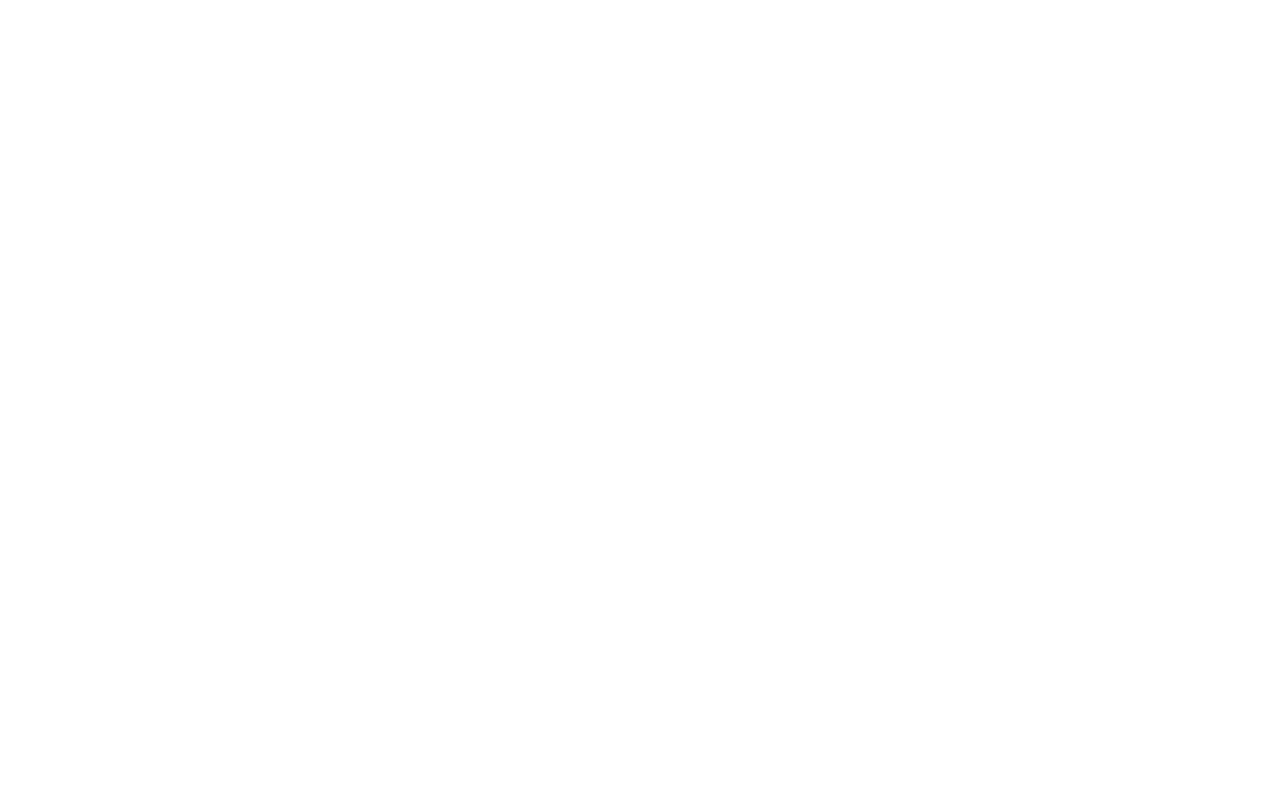
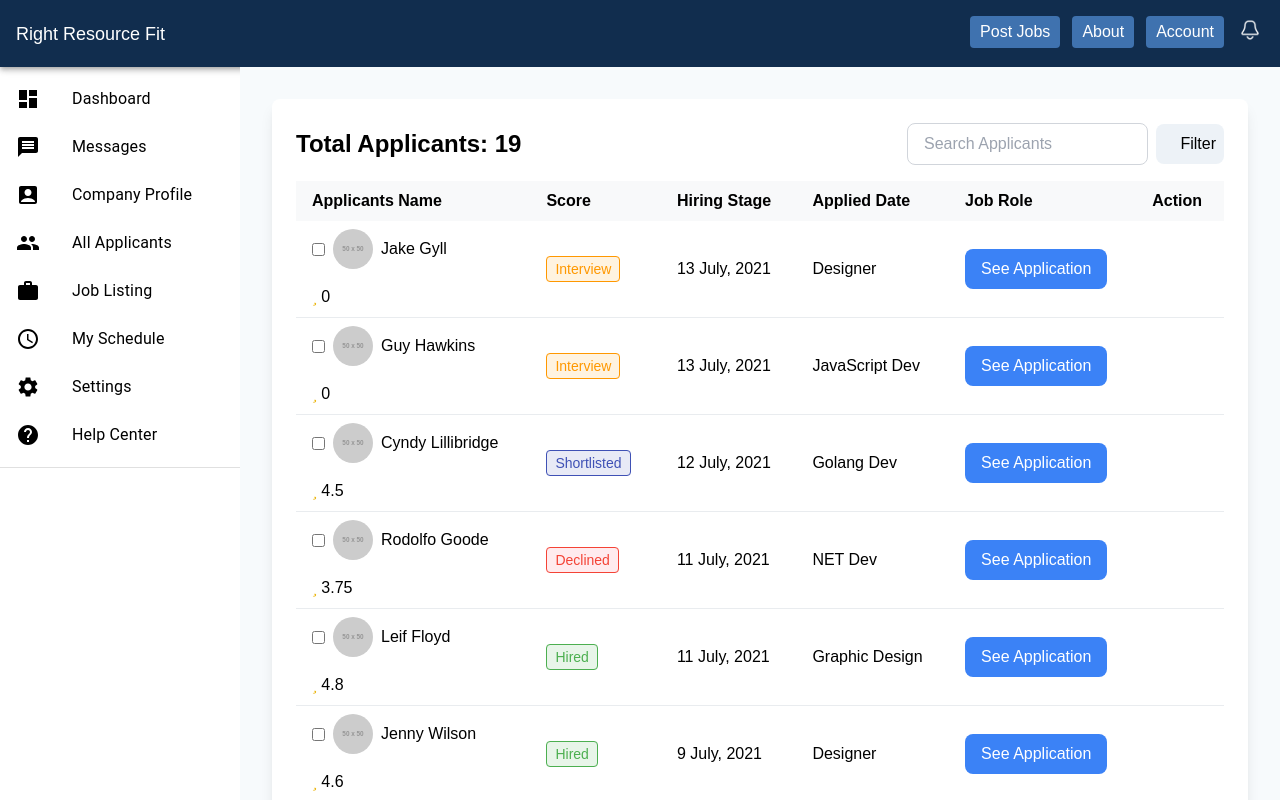
Before and after one commit to Manasraj9/RightResourceFit_Infosys_Internship_Oct2024_Team_02, a React (Create React App) app in the folder frontend/: page /ApplicantStatus1 in a window 1280 px wide. Before the commit this address had no page. Shown: the top 800 px of the page. Built offline with nearby package versions, Linux system fonts and the light colour scheme.

Commit message:
Added Applicant status page

```diff
--- a/frontend/package.json
+++ b/frontend/package.json
@@ -7,6 +7,7 @@
     "@emotion/react": "^11.13.3",
     "@emotion/styled": "^11.13.0",
     "@fortawesome/fontawesome-svg-core": "^6.6.0",
+    "@fortawesome/free-brands-svg-icons": "^6.6.0",
     "@fortawesome/free-solid-svg-icons": "^6.6.0",
     "@fortawesome/react-fontawesome": "^0.2.2",
     "@mui/icons-material": "^6.1.5",
@@ -16,6 +17,7 @@
     "@testing-library/user-event": "^13.5.0",
     "axios": "^1.7.7",
     "chart.js": "^4.4.5",
+    "font-awesome": "^4.7.0",
     "react": "^18.3.1",
     "react-chartjs-2": "^5.2.0",
     "react-dom": "^18.3.1",
--- a/frontend/src/App.js
+++ b/frontend/src/App.js
@@ -21,6 +21,7 @@ import Jobdescription from './pages/Jobdescription';
 import Jobprofile from './pages/Jobprofile';
 import JobListing from "./pages/JobListing";
 import Jobseekerdashboard from "./pages/Jobseekerdashboard";
+import ApplicantStatus1 from "./pages/ApplicantStatus1";
 import PostJobFlow from './pages/PostJobFlow'; // Only include PostJobFlow
 
 function App() {
@@ -45,6 +46,7 @@ function App() {
        <Route path="/Companypostpage_1" element={<Companypostpage_1 />} />
        <Route path="/Jobdescription" element={<Jobdescription />} />
        <Route path="/Jobprofile" element={<Jobprofile />} />
+       <Route path="/ApplicantStatus1" element={<ApplicantStatus1 />} />
         <Route path="/JobListing" element={<JobListing />} />
         {/* <Route path="/PostJobFlow" element={<PostJobFlow />} /> Only keep this route */}
         <Route path="/PostJob" element={<PostJob />} /> {/* Only keep this route */}
--- /dev/null
+++ b/frontend/src/pages/ApplicantStatus1.css
@@ -0,0 +1,43 @@
+body {
+    font-family: 'Arial', sans-serif;
+}
+.table-header {
+    background-color: #f8f9fa;
+}
+.table-row {
+    border-bottom: 1px solid #e9ecef;
+}
+.table-row:hover {
+    background-color: #f1f3f5;
+}
+.badge {
+    padding: 0.25rem 0.5rem;
+    border-radius: 0.25rem;
+    font-size: 0.875rem;
+    font-weight: 500;
+}
+.badge-interview {
+    color: #ff9800;
+    background-color: #fff3e0;
+    border: 1px solid #ff9800;
+}
+.badge-shortlisted {
+    color: #3f51b5;
+    background-color: #e8eaf6;
+    border: 1px solid #3f51b5;
+}
+.badge-declined {
+    color: #f44336;
+    background-color: #ffebee;
+    border: 1px solid #f44336;
+}
+.badge-hired {
+    color: #4caf50;
+    background-color: #e8f5e9;
+    border: 1px solid #4caf50;
+}
+.badge-interviewed {
+    color: #03a9f4;
+    background-color: #e1f5fe;
+    border: 1px solid #03a9f4;
+}
--- /dev/null
+++ b/frontend/src/pages/ApplicantStatus1.jsx
@@ -0,0 +1,151 @@
+import React, { useState } from 'react';
+import Navbar from '../Components/NavbarCompany';
+import Footer from '../Components/Footer';
+import List from '@mui/material/List';
+import ListItem from '@mui/material/ListItem';
+import ListItemIcon from '@mui/material/ListItemIcon';
+import ListItemText from '@mui/material/ListItemText';
+import { Box, Divider } from '@mui/material';
+import DashboardIcon from '@mui/icons-material/Dashboard';
+import MessageIcon from '@mui/icons-material/Message';
+import AccountBoxIcon from '@mui/icons-material/AccountBox';
+import PeopleIcon from '@mui/icons-material/People';
+import WorkIcon from '@mui/icons-material/Work';
+import ScheduleIcon from '@mui/icons-material/Schedule';
+import SettingsIcon from '@mui/icons-material/Settings';
+import HelpIcon from '@mui/icons-material/Help';
+import { useLocation } from 'react-router-dom';
+import './ApplicantStatus1.css';
+import { FontAwesomeIcon } from '@fortawesome/react-fontawesome';
+import { faCoffee } from '@fortawesome/free-solid-svg-icons';
+import 'font-awesome/css/font-awesome.min.css';
+
+
+export const ApplicantStatus1 = () => {
+  const location = useLocation();
+  const [search, setSearch] = useState("");
+
+  const sidebarItems = [
+    { text: 'Dashboard', icon: <DashboardIcon />, path: '/Dashboardcompany' },
+    { text: 'Messages', icon: <MessageIcon />, path: '/messages' },
+    { text: 'Company Profile', icon: <AccountBoxIcon />, path: '/company-profile' },
+    { text: 'All Applicants', icon: <PeopleIcon />, path: '/all-applicants' },
+    { text: 'Job Listing', icon: <WorkIcon />, path: '/joblisting' },
+    { text: 'My Schedule', icon: <ScheduleIcon />, path: '/my-schedule' },
+    { text: 'Settings', icon: <SettingsIcon />, path: '/settings' },
+    { text: 'Help Center', icon: <HelpIcon />, path: '/help-center' },
+  ];
+
+  const applicants = [
+    { cname: "Jake Gyll", score: 0.0, stage: "Interview", date: "13 July, 2021", role: "Designer", image: "https://placehold.co/50x50", badgeClass: "badge-interview" },
+    { cname: "Guy Hawkins", score: 0.0, stage: "Interview", date: "13 July, 2021", role: "JavaScript Dev", image: "https://placehold.co/50x50", badgeClass: "badge-interview" },
+    { cname: "Cyndy Lillibridge", score: 4.5, stage: "Shortlisted", date: "12 July, 2021", role: "Golang Dev", image: "https://placehold.co/50x50", badgeClass: "badge-shortlisted" },
+    { cname: "Rodolfo Goode", score: 3.75, stage: "Declined", date: "11 July, 2021", role: "NET Dev", image: "https://placehold.co/50x50", badgeClass: "badge-declined" },
+    { cname: "Leif Floyd", score: 4.8, stage: "Hired", date: "11 July, 2021", role: "Graphic Design", image: "https://placehold.co/50x50", badgeClass: "badge-hired" },
+    { cname: "Jenny Wilson", score: 4.6, stage: "Hired", date: "9 July, 2021", role: "Designer", image: "https://placehold.co/50x50", badgeClass: "badge-hired" },
+    { cname: "Jerome Bell", score: 4.0, stage: "Interviewed", date: "5 July, 2021", role: "Designer", image: "https://placehold.co/50x50", badgeClass: "badge-interviewed" },
+    { cname: "Eleanor Pena", score: 3.9, stage: "Declined", date: "5 July, 2021", role: "Designer", image: "https://placehold.co/50x50", badgeClass: "badge-declined" },
+    { cname: "Darrell Steward", score: 4.2, stage: "Shortlisted", date: "3 July, 2021", role: "Designer", image: "https://placehold.co/50x50", badgeClass: "badge-shortlisted" },
+    { cname: "Floyd Miles", score: 4.1, stage: "Interviewed", date: "1 July, 2021", role: "Designer", image: "https://placehold.co/50x50", badgeClass: "badge-interviewed" }
+  ];
+
+  return (
+    <div>
+      <Navbar />
+      <div className="flex flex-grow">
+        <Box sx={{ width: 240, flexShrink: 0 }}>
+          <List>
+            {sidebarItems.map((item) => (
+              <ListItem
+                button
+                key={item.text}
+                component="a"
+                href={item.path}
+                sx={{
+                  color: location.pathname === item.path ? 'blue' : 'inherit',
+                  backgroundColor: location.pathname === item.path ? 'rgba(0, 0, 255, 0.1)' : 'transparent',
+                }}
+              >
+                <ListItemIcon sx={{ color: location.pathname === item.path ? 'blue' : 'inherit' }}>
+                  {item.icon}
+                </ListItemIcon>
+                <ListItemText primary={item.text} />
+              </ListItem>
+            ))}
+          </List>
+          <Divider />
+        </Box>
+
+        <body className="bg-gray-100 p-8 w-full">
+          <div className="container mx-auto bg-white p-6 rounded-lg shadow-lg">
+            <div className="flex justify-between items-center mb-4">
+              <h1 className="text-2xl font-bold">Total Applicants: 19</h1>
+              <div className="flex items-center space-x-2">
+                <input
+                  type="text"
+                  placeholder="Search Applicants"
+                  className="border border-gray-300 rounded-lg px-4 py-2"
+                  value={search}
+                  onChange={(e) => setSearch(e.target.value)}
+                />
+                <button className="bg-gray-200 p-2 rounded-lg">
+                  <i className="fas fa-filter"></i> Filter
+                </button>
+              </div>
+            </div>
+            <table className="min-w-full bg-white">
+              <thead className="table-header">
+                <tr>
+                  <th className="py-2 px-4 text-left">Applicants Name</th>
+                  <th className="py-2 px-4 text-left">Score</th>
+                  <th className="py-2 px-4 text-left">Hiring Stage</th>
+                  <th className="py-2 px-4 text-left">Applied Date</th>
+                  <th className="py-2 px-4 text-left">Job Role</th>
+                  <th className="py-2 px-4 text-left">Action</th>
+                </tr>
+              </thead>
+              <tbody>
+                {applicants
+                  .filter((applicant) =>
+                    applicant.cname.toLowerCase().includes(search.toLowerCase())
+                  )
+                  .map((applicant, index) => (
+                    <tr key={index} className="table-row">
+                      <td className="py-2 px-4 flex items-center">
+                        <input type="checkbox" className="mr-2" />
+                        <img
+                          src={applicant.image}
+                          alt={`Profile picture of ${applicant.cname}`}
+                          className="w-10 h-10 rounded-full mr-2"
+                        />
+                        {applicant.cname}
+                      </td>
+                      <td className="py-2 px-4 flex items-center">
+                        <i className="fas fa-star text-yellow-500 mr-1"></i>
+                        {applicant.score}
+                      </td>
+                      <td className="py-2 px-4">
+                        <span className={`badge ${applicant.badgeClass}`}>
+                          {applicant.stage}
+                        </span>
+                      </td>
+                      <td className="py-2 px-4">{applicant.date}</td>
+                      <td className="py-2 px-4">{applicant.role}</td>
+                      <td className="py-2 px-4">
+                        <button className="bg-blue-500 text-white px-4 py-2 rounded-lg">
+                          See Application
+                        </button>
+                      </td>
+                    </tr>
+                  ))}
+              </tbody>
+            </table>
+          </div>
+        </body>
+      </div>
+      <Footer />
+    </div>
+  );
+};
+
+export default ApplicantStatus1;
```
Also changed, not shown: 1 other file (tests, documents, lock files or other folders).
